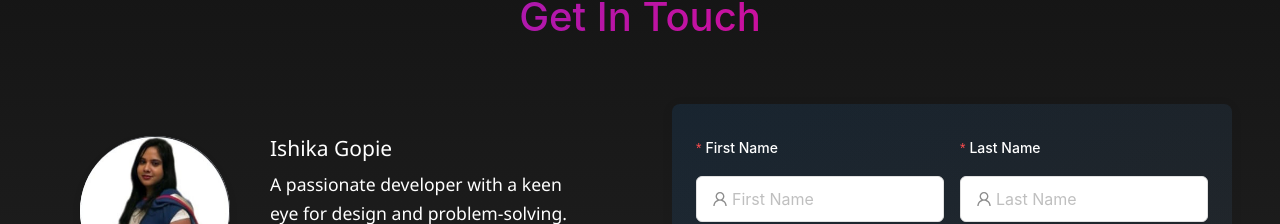
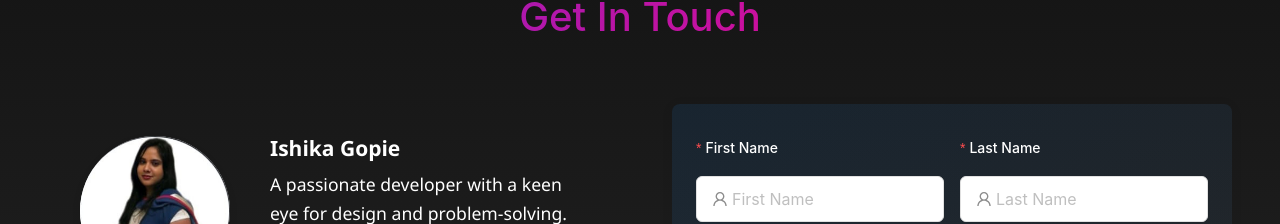
Before and after one commit to IshikaGopie/ishika-protfolio, a React (Create React App) app: page /projects in a window 1280 px wide. Shown: the part 3511-3735 px from the top of the page. Built offline with nearby package versions, Linux system fonts and the light colour scheme.

Commit message:
added a personal info form

```diff
--- a/src/components/molecules/PersonalInfo.jsx
+++ b/src/components/molecules/PersonalInfo.jsx
@@ -21,7 +21,7 @@ const PersonalInfo = ({
                 )}
             </div>
             <div className="info-content">
-                <h2 className="name">Ishika Gopie</h2>
+                <h2 className="name"><b>Ishika Gopie</b></h2>
                 <p className="summary">{summary}</p>
                 <div className="contact-info">
                     <div className="contact-item">
```
